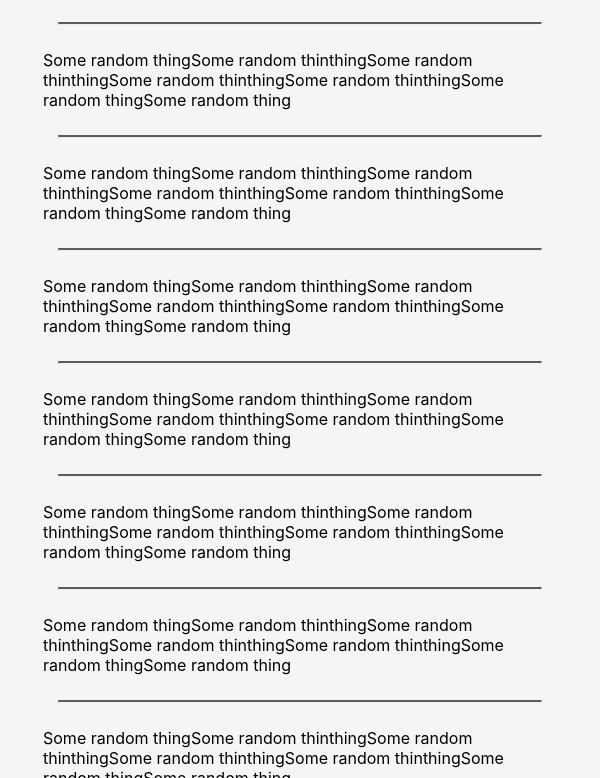
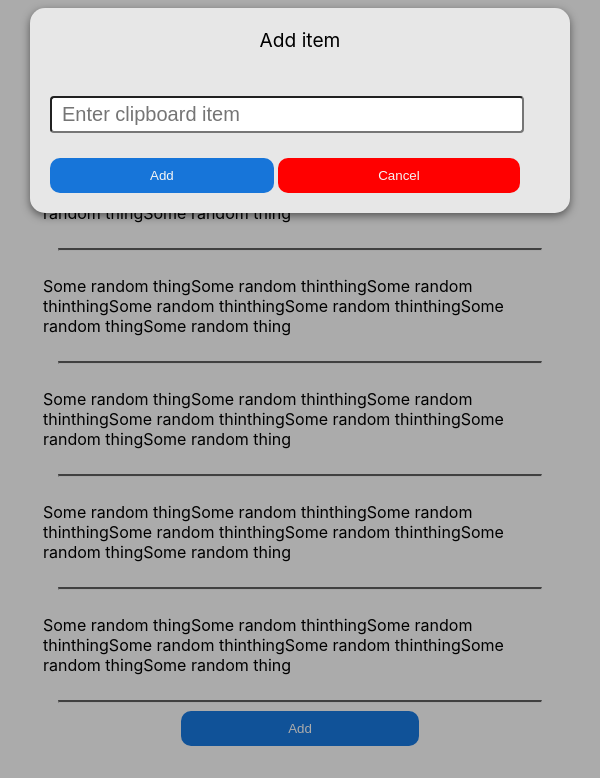
Before and after one commit to Zeyu-Li/your-clipboard, an Electron app: page src/index.html in a window 600 px wide. Both pictures are taken after a click on the button "Add". Shown: the part 517-1295 px from the top of the page. Drawn offline with nearby package versions, Linux system fonts and the light colour scheme.

Commit message:
working add button

```diff
--- a/src/content.js
+++ b/src/content.js
@@ -14,11 +14,29 @@ function add_item() {
     main.innerHTML += card_html
 }
 
+
+// event listeners
+// is user presses ctrl-b, then rebuild
+document.addEventListener("keydown", function(e){
+    if(e.ctrlKey && e.keyCode == 78) {
+        add_item_clicked();
+    }
+});
 function add_item_clicked() {
-    alert("Added item");
+    // show popup
+    $('.popup').show();
+}
+function add_item() {
+    $('.popup').hide();
+    // alert("Added item");
     // if successful
     main.innerHTML += card_html
     // update storage
+}
+
+function cancel() {
+    // remove popup
+    $('.popup').hide();
 }
 
 // if add item is clicked while new item flag, highlight last empty box
--- a/src/index.css
+++ b/src/index.css
@@ -26,7 +26,7 @@ hr {
 }
 
 /* Transition */
-.add-item, .card, .item-btn p {
+.add-item, .card, .item-btn p, .popup {
   transition: .2s;
   -moz-transition: .2s;
   -webkit-transition: .2s;
@@ -45,8 +45,17 @@ hr {
   padding-right: 20%;
   padding-left: 20%;
 }
-.add-item:hover {
+.blue:hover {
   background-color: #2d8aee;
+}
+.red {
+  background-color: red;
+}
+.red:hover {
+  background-color: rgb(255, 62, 62);
+}
+.inline {
+  display: inline;
 }
 
 /* Each card */
@@ -92,3 +101,41 @@ hr {
 #remove {
   border-top-right-radius: 10px;
 }
+/* popup */
+.popup {
+  display: none;
+  z-index: 10;
+  position: fixed;
+  top: 0;
+  right: 0;
+  left: 0;
+  height: 100vh;
+  width: 100vw;
+  background-color: rgba(0, 0, 0, 0.3);
+}
+.popup_container {
+  background-color: rgb(231, 231, 231);
+  -webkit-transform: translate3d(0,0,0);
+  transform: translate3d(0,0,0);
+  border-radius: 15px;
+  width: 500px;
+  margin: 5% auto;
+  padding: 20px;
+
+  /* lovely border */
+  -webkit-box-shadow: 0 3px 9px rgba(0,0,0,.5);
+}
+
+.popup_container p {
+  margin-top: 0px;
+  font-size: larger;
+  text-align: center;
+}
+
+.popup_container input {
+  font-size:20px;
+  width: 90%;
+  margin: 5% auto;
+  padding: 5px 10px;
+  border-radius: 4px;
+}
--- a/src/index.html
+++ b/src/index.html
@@ -15,6 +15,18 @@
       </div> -->
     </div>
     <button class="add-item" onclick="add_item_clicked()">Add</button>
+
+    <!-- popup -->
+    <div class="popup">
+      <div class="popup_container">
+        <p>Add item</p>
+        <input placeholder="Enter clipboard item" type="text">
+        <button class="add-item inline blue" onclick="add_item()">Add</button>
+        <button class="add-item red inline red" onclick="cancel()">Cancel</button>
+      </div>
+    </div>
+
+    <script src="https://cdnjs.cloudflare.com/ajax/libs/jquery/3.5.1/jquery.min.js" integrity="sha512-bLT0Qm9VnAYZDflyKcBaQ2gg0hSYNQrJ8RilYldYQ1FxQYoCLtUjuuRuZo+fjqhx/qtq/1itJ0C2ejDxltZVFg==" crossorigin="anonymous"></script>
     <script src="content.js"></script>
   </body>
 </html>
```
